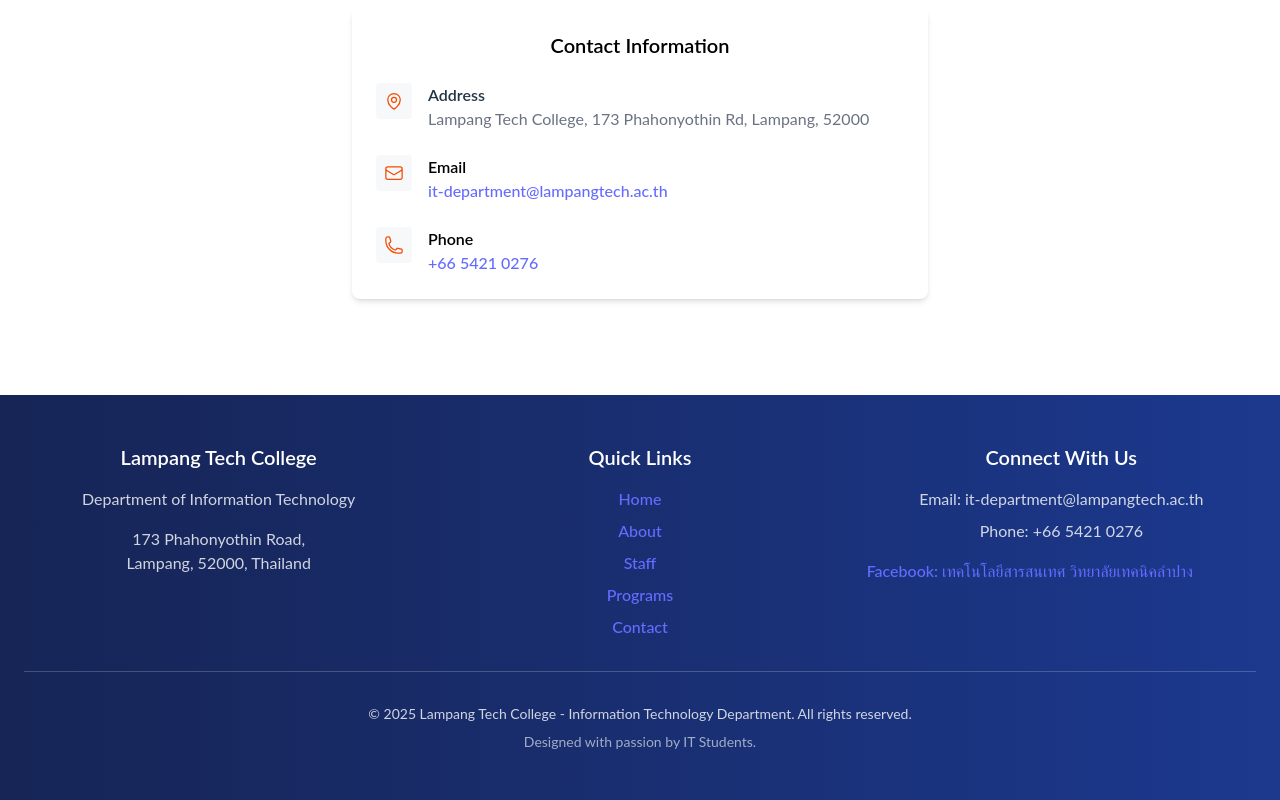
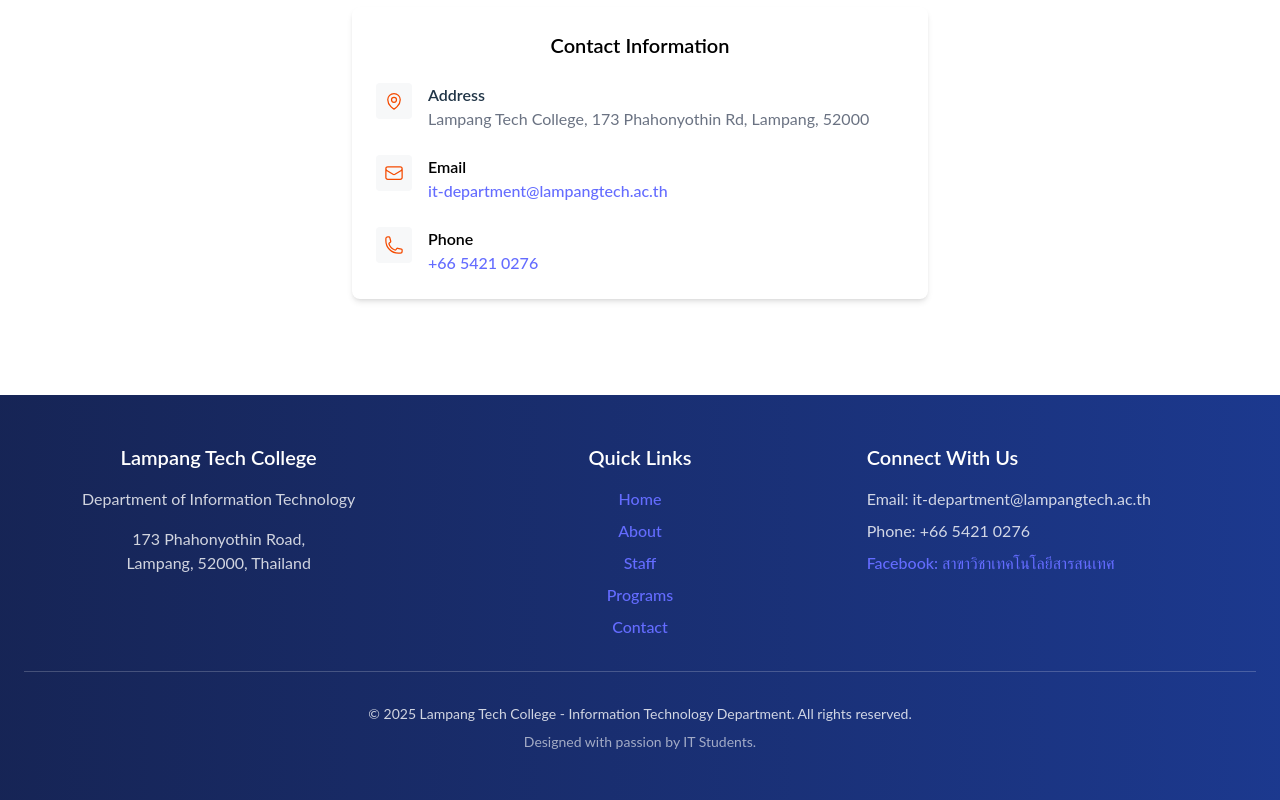
Before and after one commit to ItsRyS/lptcpms, a React (Vite) app in the folder client/: page / in a window 1280 px wide. Shown: the part 3796-4596 px from the top of the page. Built offline with nearby package versions, Linux system fonts and the light colour scheme.

Commit message:
update footer component with new contact details and improved layout

```diff
--- a/client/src/components/common/Footer.jsx
+++ b/client/src/components/common/Footer.jsx
@@ -61,26 +61,22 @@
             </ul>
           </div>
 
-          <div>
+          <div className="flex flex-col text-left">
             <h3 className="text-xl font-semibold mb-4 text-white">
               Connect With Us
             </h3>
             <p className="text-white/80 mb-2">
               Email: it-department@lampangtech.ac.th
             </p>
-            <p className="text-white/80 mb-4">Phone: +66 5421 0276</p>
-
-            <div className="flex space-x-4">
+            <p className="text-white/80 mb-2">Phone: +66 5421 0276</p>
             <a
-                href="https://www.facebook.com/lptit"
+              href="https://www.facebook.com/LPTC.IT"
               target="_blank"
               rel="noopener noreferrer"
               className="text-white/80 hover:text-orange-500 transition-all-300"
             >
-                Facebook: เทคโนโลยีสารสนเทศ วิทยาลัยเทคนิคลำปาง
+              Facebook: สาขาวิชาเทคโนโลยีสารสนเทศ
             </a>
-
-            </div>
           </div>
         </div>
 
```
Lines whose indentation alone changed are shown as unchanged.
